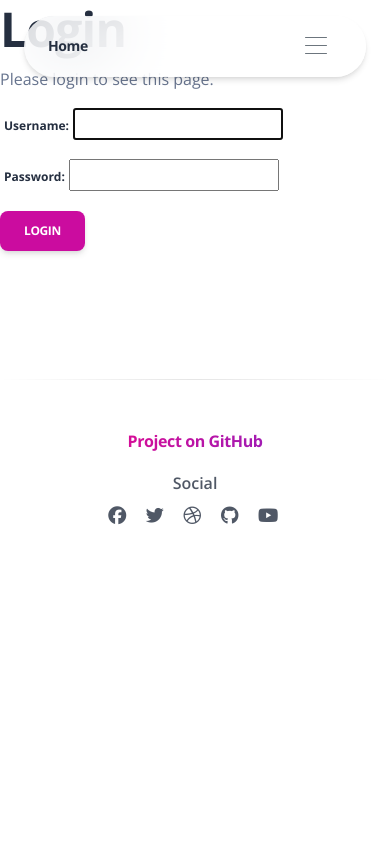
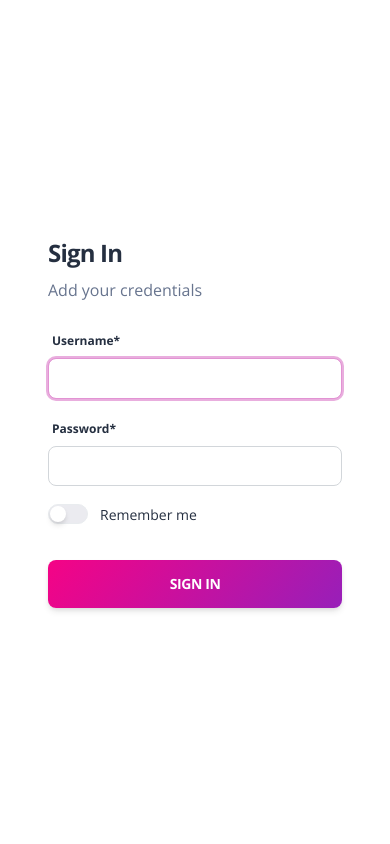
Before and after one commit to VladyslavKlevanskyi/music-world, a Django app: page /accounts/login/?next=/ in a window 390 px wide. Run offline with Django 4.2, Linux system fonts and the light colour scheme; some libraries are stand-ins or nearby versions.

Commit message:
Login template was modificated

```diff
--- /dev/null
+++ b/templates/base-fullscreen.html
@@ -0,0 +1,53 @@
+<!--
+=========================================================
+* Soft UI Design System - v1.0.1
+=========================================================
+
+* Product Page: https://www.creative-tim.com/product/soft-ui-design-system
+* Copyright 2021 Creative Tim (https://www.creative-tim.com)
+
+Coded by www.creative-tim.com
+
+ =========================================================
+
+* The above copyright notice and this permission notice shall be included in all copies or substantial portions of the Software. -->
+<!DOCTYPE html>
+<html lang="en">
+
+<head>
+  <meta charset="utf-8" />
+  <meta name="viewport" content="width=device-width, initial-scale=1, shrink-to-fit=no">
+  <link rel="apple-touch-icon" sizes="76x76" href="{{ ASSETS_ROOT }}/img/apple-icon.png">
+  <link rel="icon" type="image/png" href="{{ ASSETS_ROOT }}/img/favicon.png">
+  <link rel="canonical" href="https://appseed.us/ui-kit/soft-ui-design-system"/>
+
+  <title>
+    Music World! - {% block title %}{% endblock %}
+  </title>
+
+  <!--     Fonts and icons     -->
+  <link href="https://fonts.googleapis.com/css?family=Open+Sans:300,400,600,700" rel="stylesheet" />
+  <!-- Nucleo Icons -->
+  <link href="{{ ASSETS_ROOT }}/css/nucleo-icons.css" rel="stylesheet" />
+  <link href="{{ ASSETS_ROOT }}/css/nucleo-svg.css" rel="stylesheet" />
+  <!-- Font Awesome Icons -->
+  <script src="https://kit.fontawesome.com/42d5adcbca.js" crossorigin="anonymous"></script>
+  <link href="{{ ASSETS_ROOT }}/css/nucleo-svg.css" rel="stylesheet" />
+  <!-- CSS Files -->
+  <link id="pagestyle" href="{{ ASSETS_ROOT }}/css/soft-design-system.css?v=1.0.1" rel="stylesheet" />
+
+  <!-- Specific CSS goes HERE -->
+  {% block stylesheets %}{% endblock stylesheets %}
+
+</head>
+<body class="{% block body_class %}{% endblock body_class %}">
+
+    {% block content %}{% endblock content %}
+
+    {% include "includes/scripts.html" %}
+
+  <!-- Specific JS goes HERE -->
+  {% block javascripts %}{% endblock javascripts %}
+
+</body>
+</html>
--- a/templates/registration/login.html
+++ b/templates/registration/login.html
@@ -1,22 +1,74 @@
-{% extends "base.html" %}
+{% extends "base-fullscreen.html" %}
+{% load crispy_forms_filters %}
+
+{% block title %} Sign IN {% endblock title %}
+
+<!-- Specific CSS goes HERE -->
+{% block stylesheets %}{% endblock stylesheets %}
 
 {% block content %}
 
-  {% if form.errors %}
-    <p>Your username and password didn't match. Please try again.</p>
-  {% endif %}
+  <section>
+    <div class="page-header section-height-100">
+      <div class="container">
+        <div class="row">
+          <div class="col-xl-4 col-lg-5 col-md-7 d-flex flex-column mx-lg-0 mx-auto">
+            <div class="card card-plain">
+              <div class="card-header pb-0 text-left">
+                <h4 class="font-weight-bolder">
+                  Sign In
+                </h4>
+                <p class="mb-0">
+                  Add your credentials
+                </p>
+              </div>
+              <div class="card-body">
 
-  <h1>Login</h1>
+                <form method="post" action="" role="form">
 
-  {% if next %}
-    <p>Please login to see this page.</p>
-  {% endif %}
+                  {% csrf_token %}
 
-  <form method="post" action="{% url 'login' %}">
-    {% csrf_token %}
-    {{ form.as_p }}
+                  <div class="mb-3">
+                    {{ form|crispy }}
+                  </div>
 
-    <input type="submit" value="Login" class="btn btn-primary" />
-    <input type="hidden" name="next" value="{{ next }}" />
-  </form>
-{% endblock %}
+                  <div class="form-check form-switch">
+                    <input class="form-check-input" type="checkbox" id="rememberMe">
+                    <label class="form-check-label" for="rememberMe">Remember me</label>
+                  </div>
+                  <div class="text-center">
+                    <button type="submit" name="login"
+                            class="btn btn-lg bg-gradient-primary btn-lg w-100 mt-4 mb-0">Sign in</button>
+                  </div>
+                </form>
+              </div>
+            </div>
+          </div>
+          <div class="col-6 d-lg-flex d-none h-100 my-auto pe-0 position-absolute top-0 end-0 text-center justify-content-center flex-column">
+            <div class="position-relative bg-gradient-primary h-100 m-3 px-7 border-radius-lg d-flex flex-column justify-content-center">
+              <img src="{{ ASSETS_ROOT }}/img/shapes/pattern-lines.svg" alt="pattern-lines" class="position-absolute opacity-4 start-0">
+              <div class="position-relative">
+                <img class="max-width-500 w-100 position-relative z-index-2" src="{{ ASSETS_ROOT }}/img/illustrations/chat.png">
+              </div>
+              <h4 class="mt-5 text-white font-weight-bolder">
+                Soft UI Design System
+              </h4>
+              <p class="text-white">
+                &copy; <a target="_blank" class="text-white" href="https://bit.ly/3fKQZaL" target="_blank">Creative Tim</a>
+                - Coded by <a class="text-white" target="_blank" href="https://appseed.us" target="_blank">AppSeed</a>.
+              </p>
+            </div>
+          </div>
+        </div>
+      </div>
+    </div>
+  </section>
+
+{% endblock content %}
+
+<!-- Specific JS goes HERE -->
+{% block javascripts %}
+
+  <script src="{{ ASSETS_ROOT }}/js/soft-design-system.min.js?v=1.0.1" type="text/javascript"></script>
+
+{% endblock javascripts %}
```
Also changed, not shown: catalog/static/assets/img/illustrations/chat.png (added), catalog/static/assets/img/shapes/pattern-lines.svg (added).
